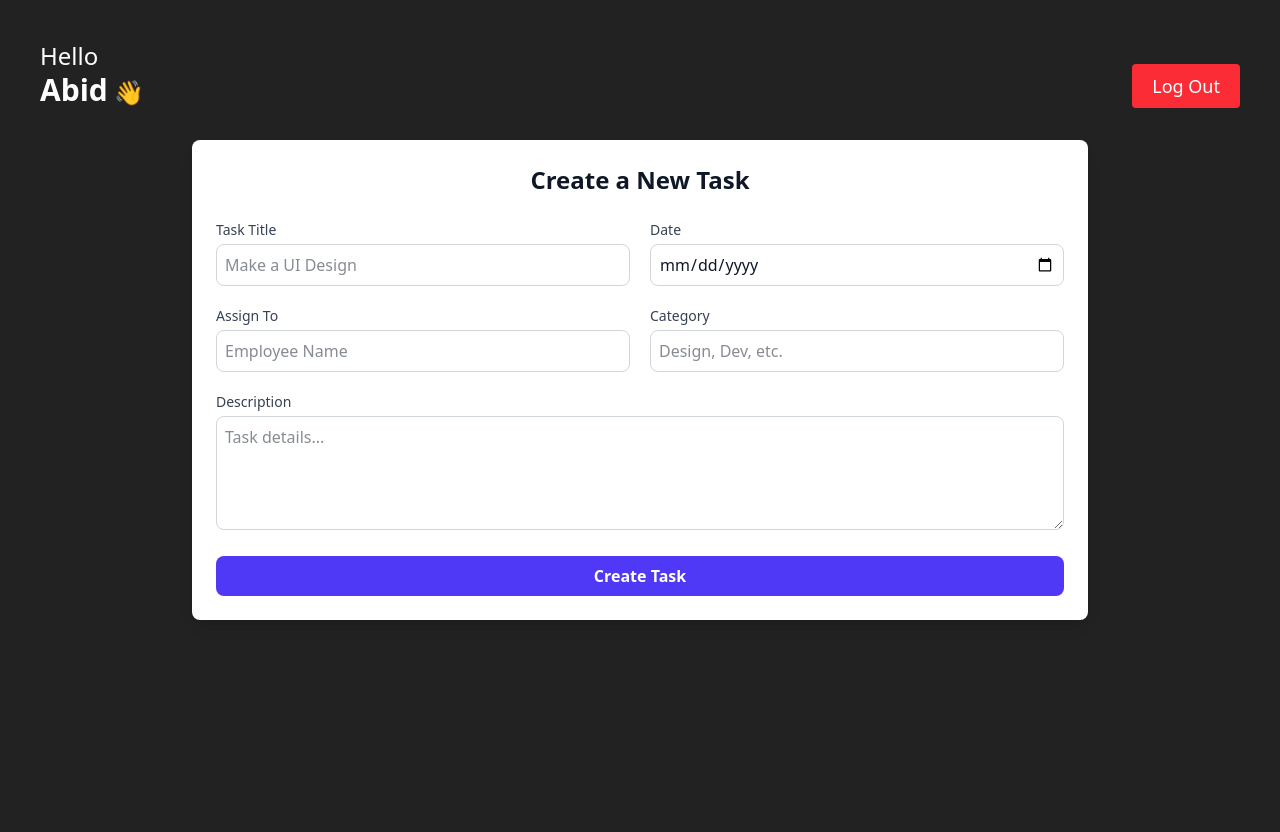
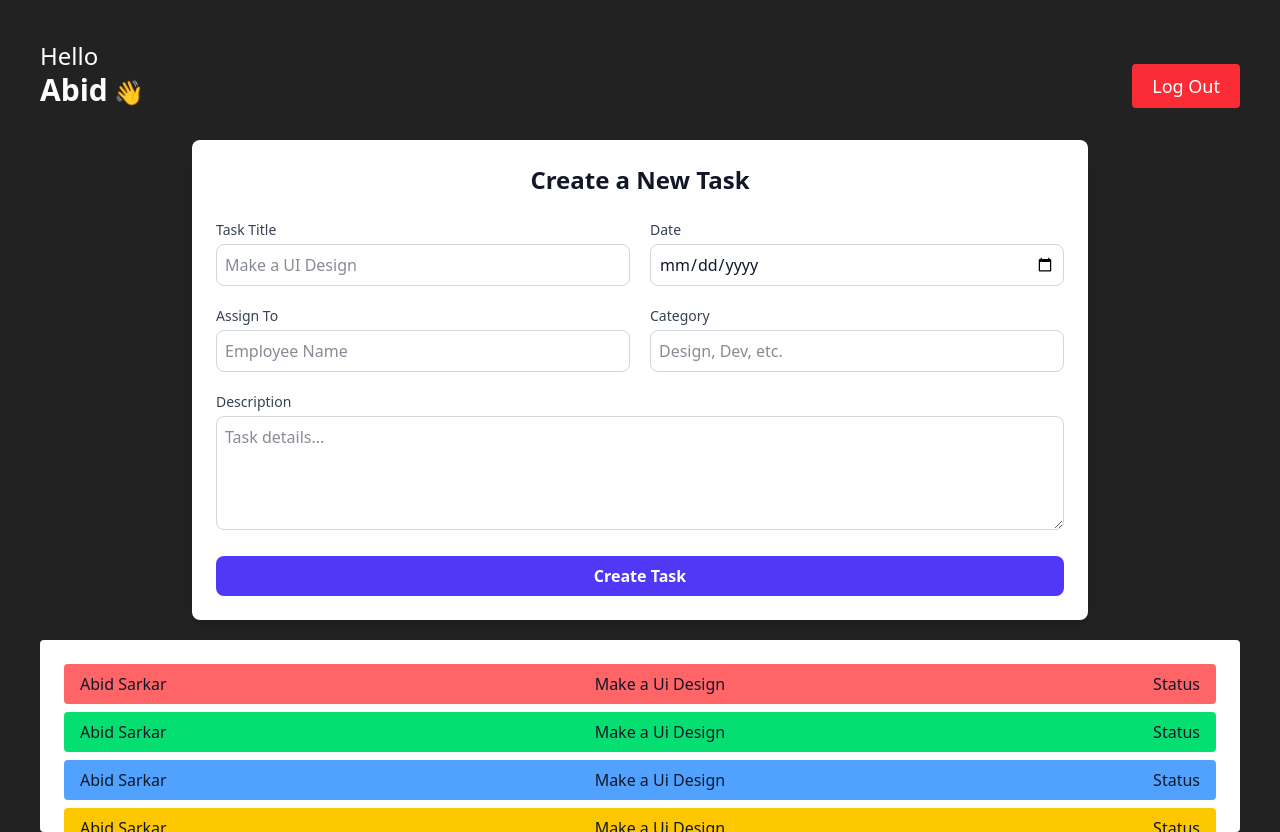
Before and after one commit to abidsarkar/Employee-Managemet-System-MERN-Stack, a React (Vite) app: page / in a window 1280 px wide. Before the commit the page ends 800 px from the top, so only its background shows below. Built offline with nearby package versions, Linux system fonts and the light colour scheme.

Commit message:
all task showing in admin dashboard

```diff
--- a/src/components/DashBoard/AdminDashboard.jsx
+++ b/src/components/DashBoard/AdminDashboard.jsx
@@ -1,12 +1,14 @@
 import React from "react";
 import Header from "../Other/Header";
 import CreateTask from "../Other/CreateTask";
+import AllTask from "../Other/AllTask";
 
 const AdminDashboard = () => {
   return (
     <div className="h-screen w-full p-10  text-gray-900">
       <Header />
       <CreateTask/>
+      <AllTask/>
     </div>
   );
 };
--- /dev/null
+++ b/src/components/Other/AllTask.jsx
@@ -0,0 +1,35 @@
+import React from 'react'
+
+const AllTask = () => {
+  return (
+    <div className='bg-white p-6 mt-5 h-48 overflow-auto rounded'>
+        <div className='bg-red-400 py-2 px-4 flex justify-between rounded mb-2'>
+            <h2>Abid Sarkar</h2>
+            <h3>Make a Ui Design</h3>
+            <h5>Status</h5>
+        </div>
+        <div className='bg-green-400 py-2 px-4 flex justify-between rounded mb-2'>
+            <h2>Abid Sarkar</h2>
+            <h3>Make a Ui Design</h3>
+            <h5>Status</h5>
+        </div>
+        <div className='bg-blue-400 py-2 px-4 flex justify-between rounded mb-2'>
+            <h2>Abid Sarkar</h2>
+            <h3>Make a Ui Design</h3>
+            <h5>Status</h5>
+        </div>
+        <div className='bg-yellow-400 py-2 px-4 flex justify-between rounded mb-2'>
+            <h2>Abid Sarkar</h2>
+            <h3>Make a Ui Design</h3>
+            <h5>Status</h5>
+        </div>
+        <div className='bg-purple-400 py-2 px-4 flex justify-between rounded mb-2'>
+            <h2>Abid Sarkar</h2>
+            <h3>Make a Ui Design</h3>
+            <h5>Status</h5>
+        </div>
+    </div>
+  )
+}
+
+export default AllTask
```
